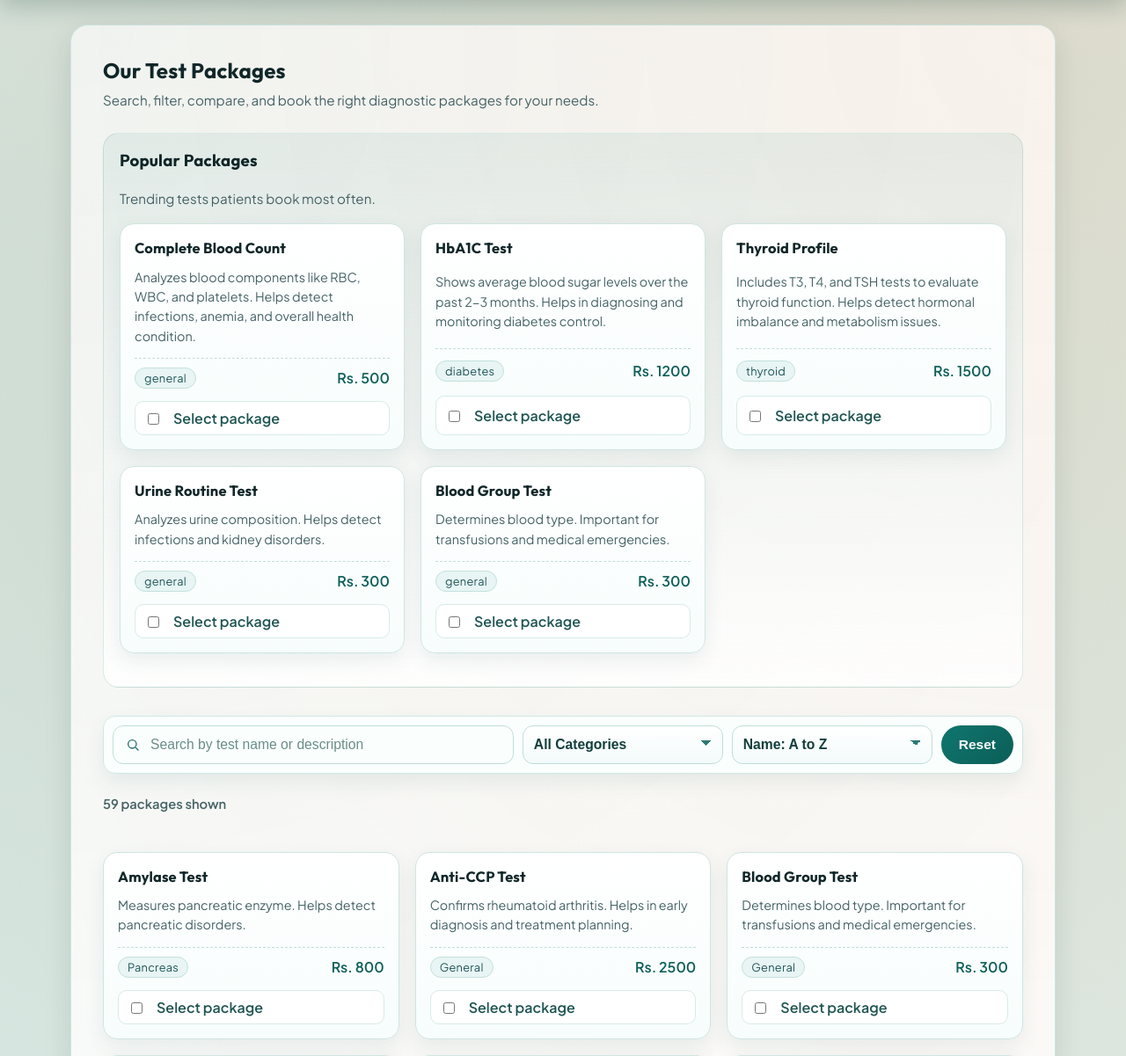
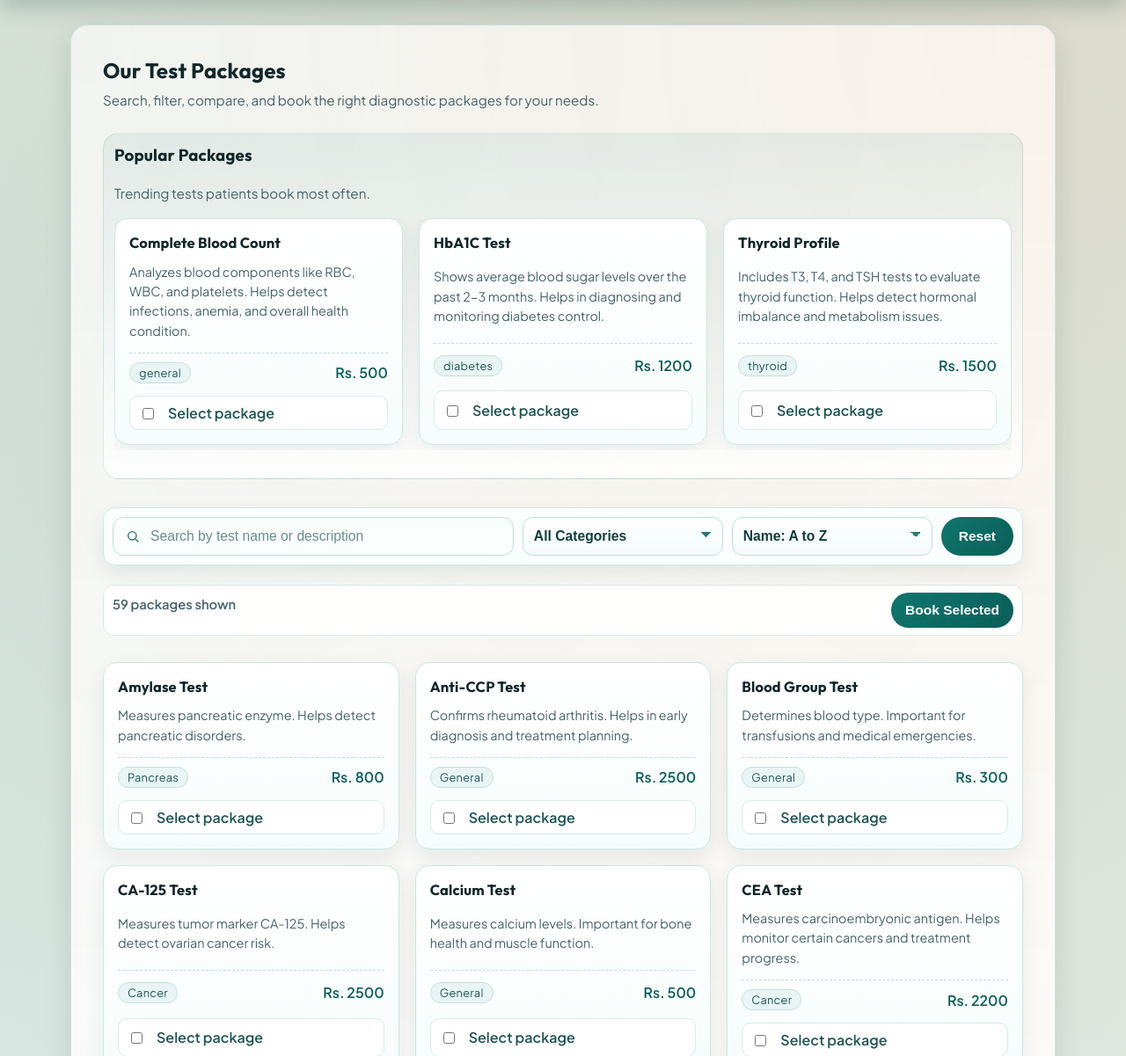
Before and after one commit to sujalkhadgi7/diagonistic-lab, a PHP site: page /health-package.php in a window 1280 px wide. Shown: the part 136-1337 px from the top of the page at 88% size. Run offline with PHP 8.4, Linux system fonts and the light colour scheme.

Commit message:
feat: enhance health package page with inline booking button and improved package result display; refine recommendations rendering

```diff
--- a/assets/css/style.css
+++ b/assets/css/style.css
@@ -487,9 +487,26 @@ footer p {
     margin-bottom: 18px;
 }
 
+#packages .package-result-meta {
+    position: sticky;
+    top: 72px;
+    z-index: 5;
+    background: rgba(255, 255, 255, 0.92);
+    border: 1px solid #d6e9e6;
+    border-radius: 12px;
+    padding: 8px 10px;
+    backdrop-filter: blur(4px);
+}
+
+#packages #inlineBookButton {
+    white-space: nowrap;
+    min-height: 40px;
+    padding: 9px 16px;
+}
+
 .recommended-section {
     margin: 24px 0 32px;
-    padding: 20px;
+    padding: 14px;
     border-radius: var(--radius-lg);
     background: linear-gradient(135deg, rgba(15, 118, 110, 0.06), rgba(249, 115, 22, 0.04));
     border: 1px solid rgba(15, 118, 110, 0.12);
@@ -497,8 +514,16 @@ footer p {
 
 .recommended-list {
     display: grid;
-    grid-template-columns: repeat(auto-fit, minmax(260px, 1fr));
-    gap: 16px;
+    grid-auto-flow: column;
+    grid-auto-columns: minmax(250px, 300px);
+    gap: 12px;
+    overflow-x: auto;
+    padding-bottom: 6px;
+    scroll-snap-type: x proximity;
+}
+
+.recommended-list .package-item {
+    scroll-snap-align: start;
 }
 
 .package-select {
@@ -715,7 +740,7 @@ footer p {
 
 #packages .recommended-section {
     border-radius: 18px;
-    padding: 18px;
+    padding: 12px;
     border: 1px solid rgba(15, 118, 110, 0.14);
     background: linear-gradient(180deg, rgba(15, 118, 110, 0.07), rgba(255, 255, 255, 0.82));
 }
@@ -815,4 +840,8 @@ footer p {
     #packages .package-list {
         grid-template-columns: repeat(auto-fit, minmax(220px, 1fr));
     }
+
+    #packages .package-result-meta {
+        top: 8px;
+    }
 }
--- a/health-package.php
+++ b/health-package.php
@@ -64,6 +64,9 @@ include_once __DIR__ . '/src/constants/table.php';
 
             <div class="package-result-meta">
                 <p id="packageResultCount" aria-live="polite"></p>
+                <button type="submit" class="btn" id="inlineBookButton" disabled>
+                    Book Selected
+                </button>
             </div>
 
 
@@ -297,7 +300,7 @@ include_once __DIR__ . '/src/constants/table.php';
             const selectedPackageCount = document.getElementById('selectedPackageCount');
             const selectedPackageTotal = document.getElementById('selectedPackageTotal');
             const quickBookButton = document.getElementById('quickBookButton');
-            const mainBookButton = document.getElementById('mainBookButton');
+            const inlineBookButton = document.getElementById('inlineBookButton');
             const bookingHistory = <?php echo json_encode($bookingHistory, JSON_UNESCAPED_UNICODE); ?>;
 
             if (!packageList || !recommendedContainer) {
@@ -389,8 +392,8 @@ include_once __DIR__ . '/src/constants/table.php';
                     quickBookButton.disabled = count === 0;
                 }
 
-                if (mainBookButton) {
-                    mainBookButton.disabled = count === 0;
+                if (inlineBookButton) {
+                    inlineBookButton.disabled = count === 0;
                 }
             }
 
@@ -595,7 +598,7 @@ include_once __DIR__ . '/src/constants/table.php';
             }
 
             populateCategories();
-            renderRecommendations(getRecommendedPackages(packages, bookingHistory, 5));
+            renderRecommendations(getRecommendedPackages(packages, bookingHistory, 3));
             applyFilters();
             updateBookingSummary();
 
```
